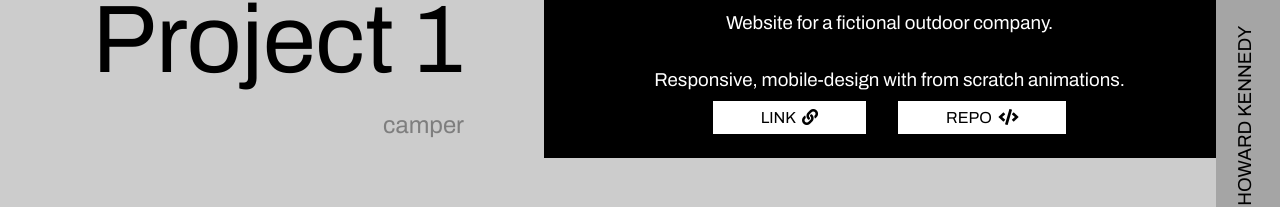
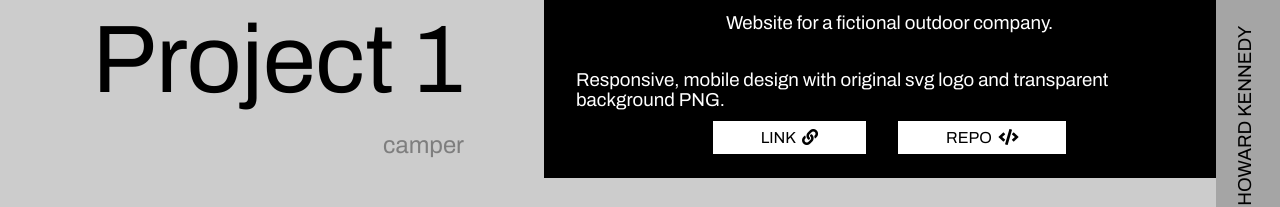
Before and after one commit to hkennedyvi/hk-portfolio, a React (Create React App) app: page /portfolio in a window 1280 px wide. Shown: the part 496-703 px from the top of the page. Built offline with nearby package versions, Linux system fonts and the light colour scheme.

Commit message:
portfolio descriptions

```diff
--- a/src/components/Main/index.jsx
+++ b/src/components/Main/index.jsx
@@ -33,17 +33,14 @@ function Main() {
                 Learn More
                 </p>
                 <p className={`blurb_copy ${isAnimated ? "blurb_animated" : ""}`}>
-                    Lorem ipsum dolor sit amet, consectetur adipiscing elit, sed do eiusmod tempor
-                    incididunt ut labore et dolore magna aliqua. Ut enim ad minim veniam, quis
-                    nostrud exercitation ullamco laboris nisi ut aliquip ex ea commodo consequat.
-                    Duis aute irure dolor in reprehenderit in voluptate velit esse cillum dolore eu
-                    fugiat nulla pariatur. Excepteur sint occaecat cupidatat non proident, sunt in
-                    culpa qui officia deserunt mollit anim id est laborum.
+                    My name is Howard Kennedy. I'm a Full Stack Developer recently certified through University of Oregon.
+                    Prior to web development, my background includes earning a business degree in advertising along
+                    with several years in the television industry.
                 </p>
             </div>
             <div>
                 <div className="image_frame">
-                    <img className="main_image" src={Bitmoji} alt=""/>
+                    <img className="main_image" src={Bitmoji} alt="" />
                 </div>
             </div>
         </div>
--- a/src/components/Projects/index.jsx
+++ b/src/components/Projects/index.jsx
@@ -14,7 +14,7 @@ function Projects() {
       number: 1,
       title: "camper",
       description: "Website for a fictional outdoor company.",
-      objective: "Responsive, mobile-design with from scratch animations.",
+      objective: "Responsive, mobile design with original svg logo and transparent background PNG.",
       link: "https://master.d229e61yd7gdz6.amplifyapp.com/",
       repo: "https://github.com/hkennedyvi/camper",
       image: Camper
@@ -23,7 +23,7 @@ function Projects() {
       number: 2,
       title: "good restaurant",
       description: "Website for a fictional restaurant.",
-      objective: "Responsive, mobile-design with from scratch animations.",
+      objective: "Responsive, mobile design with animations from scratch.",
       link: "https://goodrestaurant.herokuapp.com/",
       repo: "https://github.com/hkennedyvi/foodapp",
       image: Restaurant
@@ -40,8 +40,8 @@ function Projects() {
     {
       number: 4,
       title: "bloggy",
-      description: "Website for a fictional online shoe store.",
-      objective: "Responsive, mobile-design with from scratch animations.",
+      description: "Twitteresque blog application.",
+      objective: "User registration and login with admin capability.",
       link: "https://i-bloggy.herokuapp.com/",
       repo: "https://github.com/hkennedyvi/bloggy",
       image: Bloggy
@@ -49,7 +49,7 @@ function Projects() {
     {
       number: 5,
       title: "wheels of steel",
-      description: "Website for a fictional online shoe store.",
+      description: "Website for a fictional automotive dealer.",
       objective: "Responsive, mobile-design with from scratch animations.",
       link: "/",
       repo: "https://github.com/hkennedyvi/project",
@@ -58,8 +58,8 @@ function Projects() {
     {
       number: 6,
       title: "i'm already booked",
-      description: "Website for a fictional online shoe store.",
-      objective: "Responsive, mobile-design with from scratch animations.",
+      description: "User generated library application.",
+      objective: "Personalized bookshelf with Google Books API search and save.",
       link: "https://imalreadybooked.herokuapp.com/",
       repo: "https://github.com/hkennedyvi/google-books",
       image: AlreadyBooked
```
